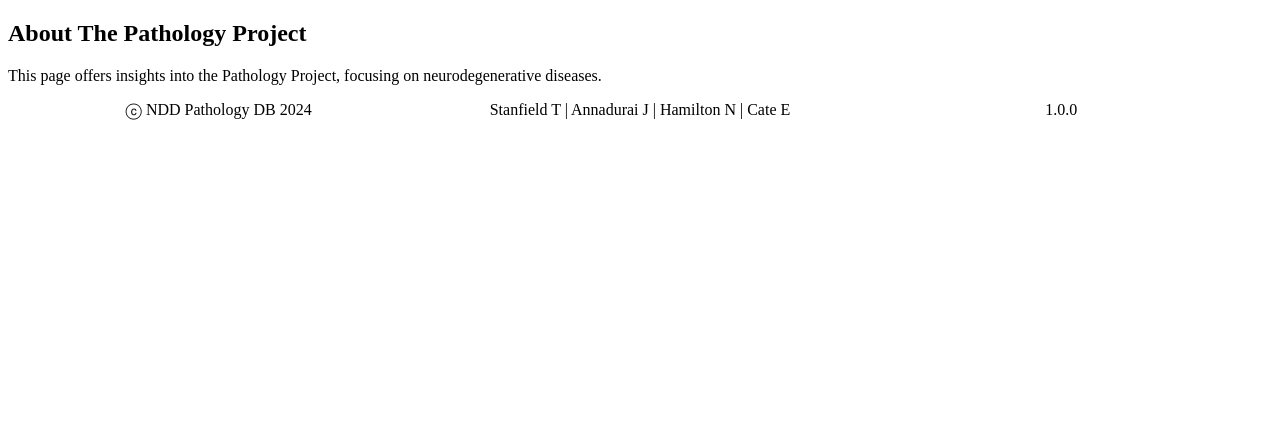
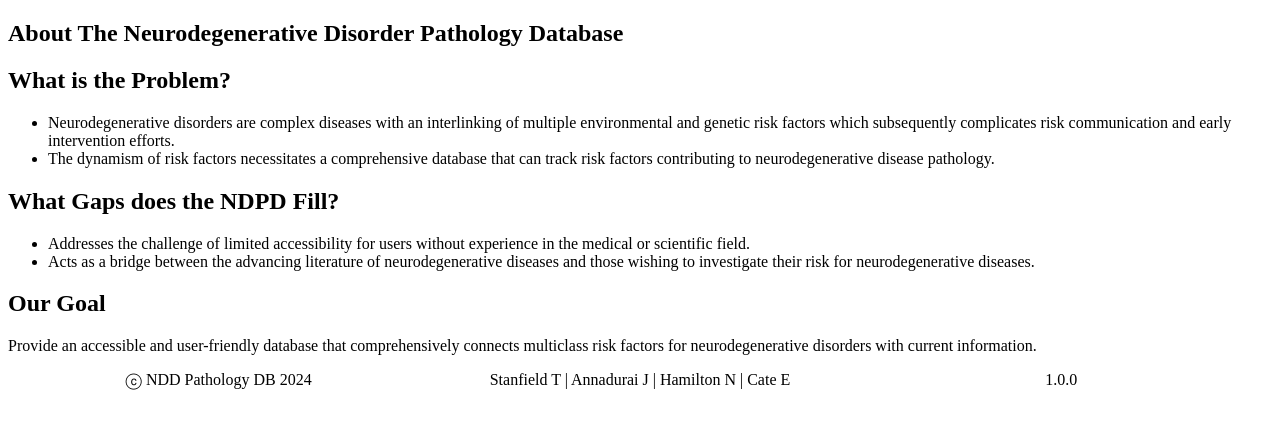
Before and after one commit to annaduraij/B556-BioDB-NDD-db, a Django app: page / in a window 1280 px wide. Shown: the part 26-455 px from the top of the page. Run offline with Django 5.2, Linux system fonts and the light colour scheme.

Commit message:
Updated with EC and NH's Contributions

```diff
--- a/App_Static_Content/templates/about_project.html
+++ b/App_Static_Content/templates/about_project.html
@@ -14,11 +14,19 @@
 
 <!-- Main Content for the About Project Page -->
 <section class="about-project">
-
-    <h1>About The Pathology Project</h1>
-
-    <p>This page offers insights into the Pathology Project, focusing on neurodegenerative diseases.</p>
-
+    <h1>About The Neurodegenerative Disorder Pathology Database</h1>
+        <h2> What is the Problem?</h2>
+            <ul>
+                <li> Neurodegenerative disorders are complex diseases with an interlinking of multiple environmental and genetic risk factors which subsequently complicates risk communication and early intervention efforts.</li>
+                <li>The dynamism of risk factors necessitates a comprehensive database that can track risk factors contributing to neurodegenerative disease pathology.</li>
+            </ul>
+        <h2>What Gaps does the NDPD Fill?</h2>
+            <ul>
+                <li>Addresses the challenge of limited accessibility for users without experience in the medical or scientific field.</li>
+                <li>Acts as a bridge between the advancing literature of neurodegenerative diseases and those wishing to investigate their risk for neurodegenerative diseases.</li>
+            </ul>
+        <h2>Our Goal</h2>
+            <p>Provide an accessible and user-friendly database that comprehensively connects multiclass risk factors for neurodegenerative disorders with current information.</p>
 </section>
 
 {% endblock %}
```
Also changed, not shown: App_Static_Content/templates/about_us.html (+17 -3 lines).
